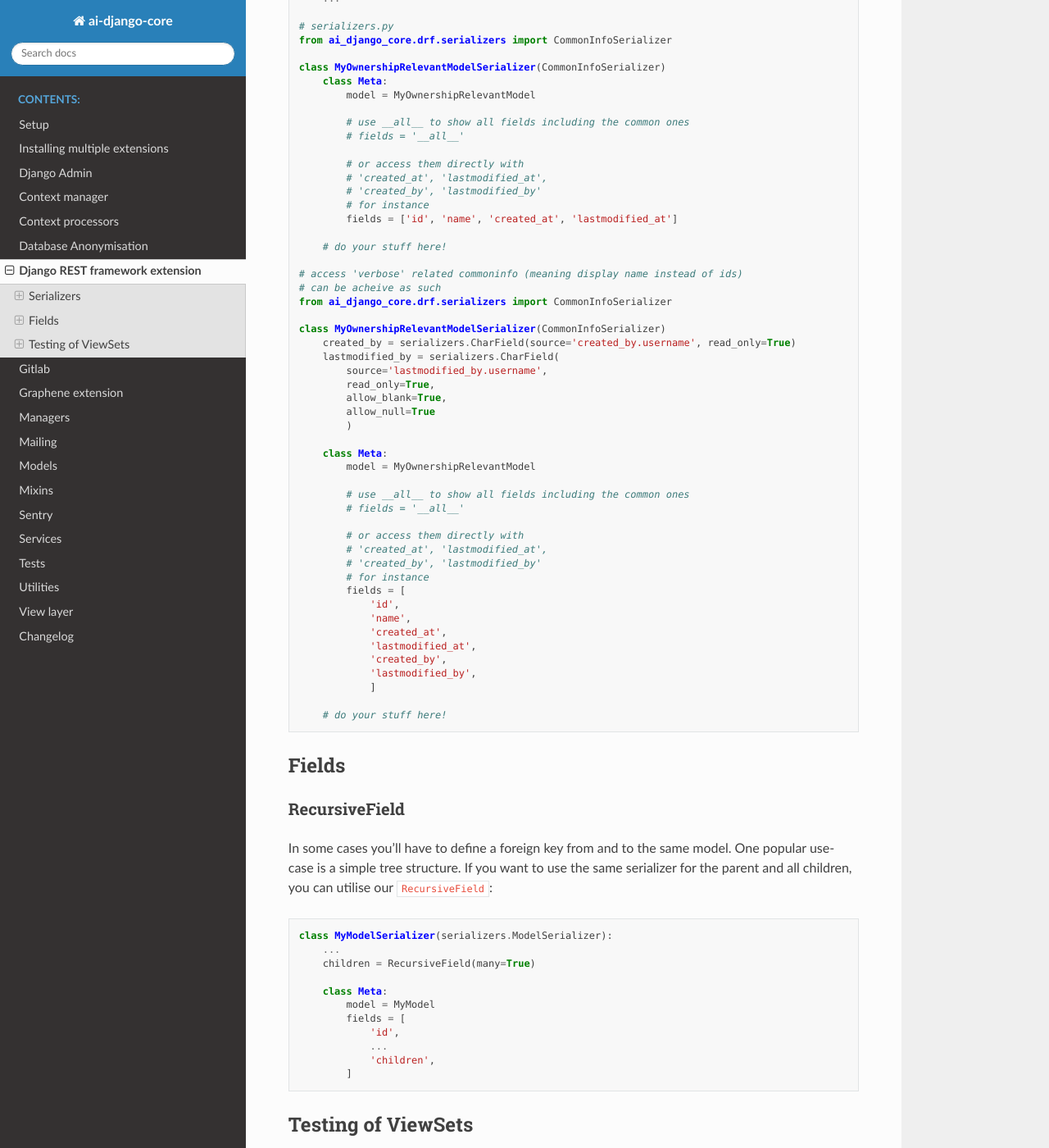
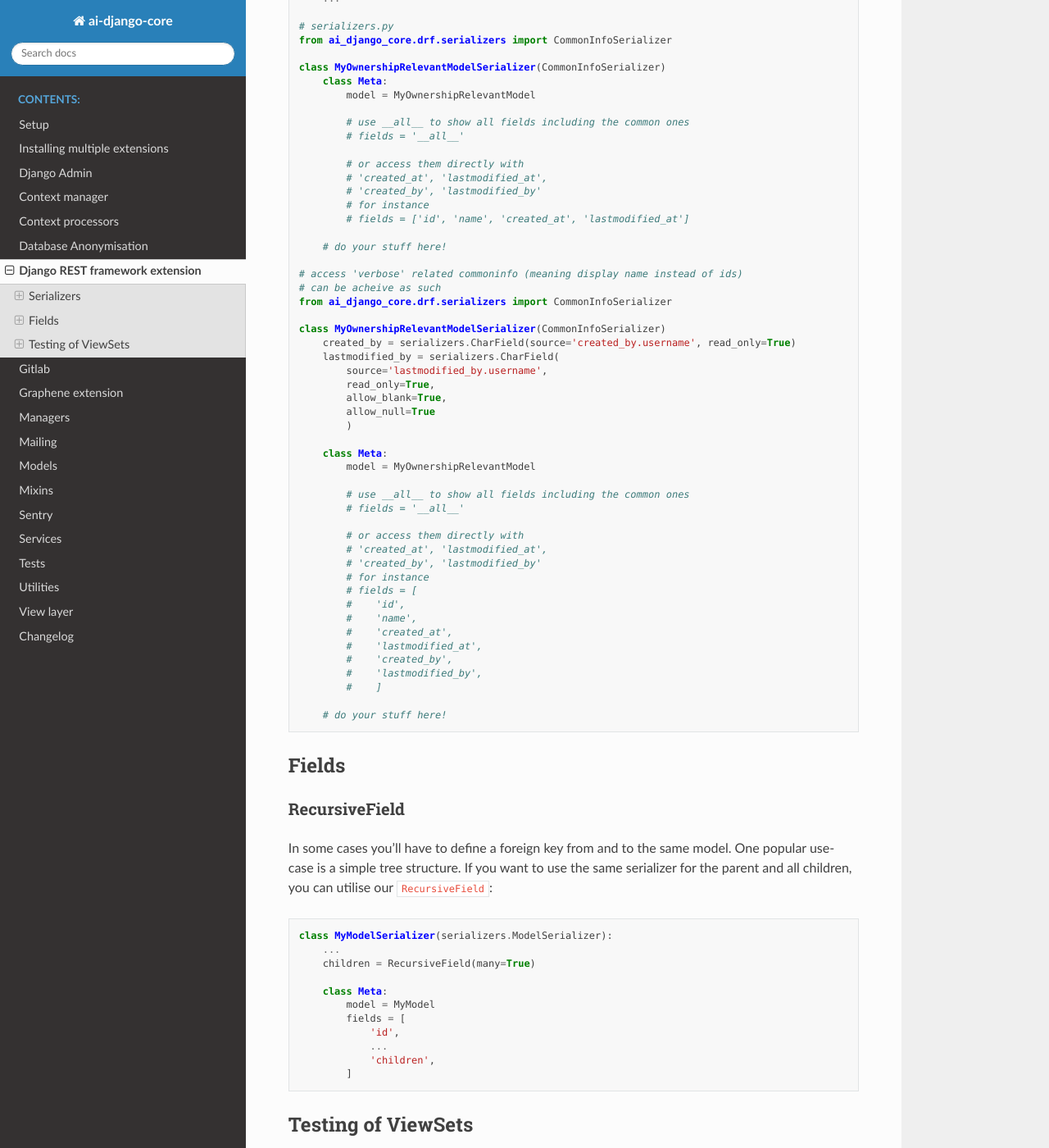
Before and after one commit to ambient-innovation/ai-django-core, a Sphinx documentation site: the page built from docs/features/djangorestframework.md, in a window 1280 px wide and 1400 px high, scrolled down 983 px. Shown: the whole window at 82% size. Built offline with Sphinx 7.4.7 and the Read the Docs theme 2.0.0, drawn with Linux system fonts in a browser that asks for light colours.

```diff
--- a/docs/features/djangorestframework.md
+++ b/docs/features/djangorestframework.md
@@ -55,7 +55,7 @@ class MyOwnershipRelevantModelSerializer(CommonInfoSerializer)
         # 'created_at', 'lastmodified_at',
         # 'created_by', 'lastmodified_by'
         # for instance
-        fields = ['id', 'name', 'created_at', 'lastmodified_at']
+        # fields = ['id', 'name', 'created_at', 'lastmodified_at']
 
     # do your stuff here!
 
@@ -82,14 +82,14 @@ class MyOwnershipRelevantModelSerializer(CommonInfoSerializer)
         # 'created_at', 'lastmodified_at',
         # 'created_by', 'lastmodified_by'
         # for instance
-        fields = [
-            'id',
-            'name',
-            'created_at',
-            'lastmodified_at',
-            'created_by',
-            'lastmodified_by',
-            ]
+        # fields = [
+        #    'id',
+        #    'name',
+        #    'created_at',
+        #    'lastmodified_at',
+        #    'created_by',
+        #    'lastmodified_by',
+        #    ]
 
     # do your stuff here!
 
```
